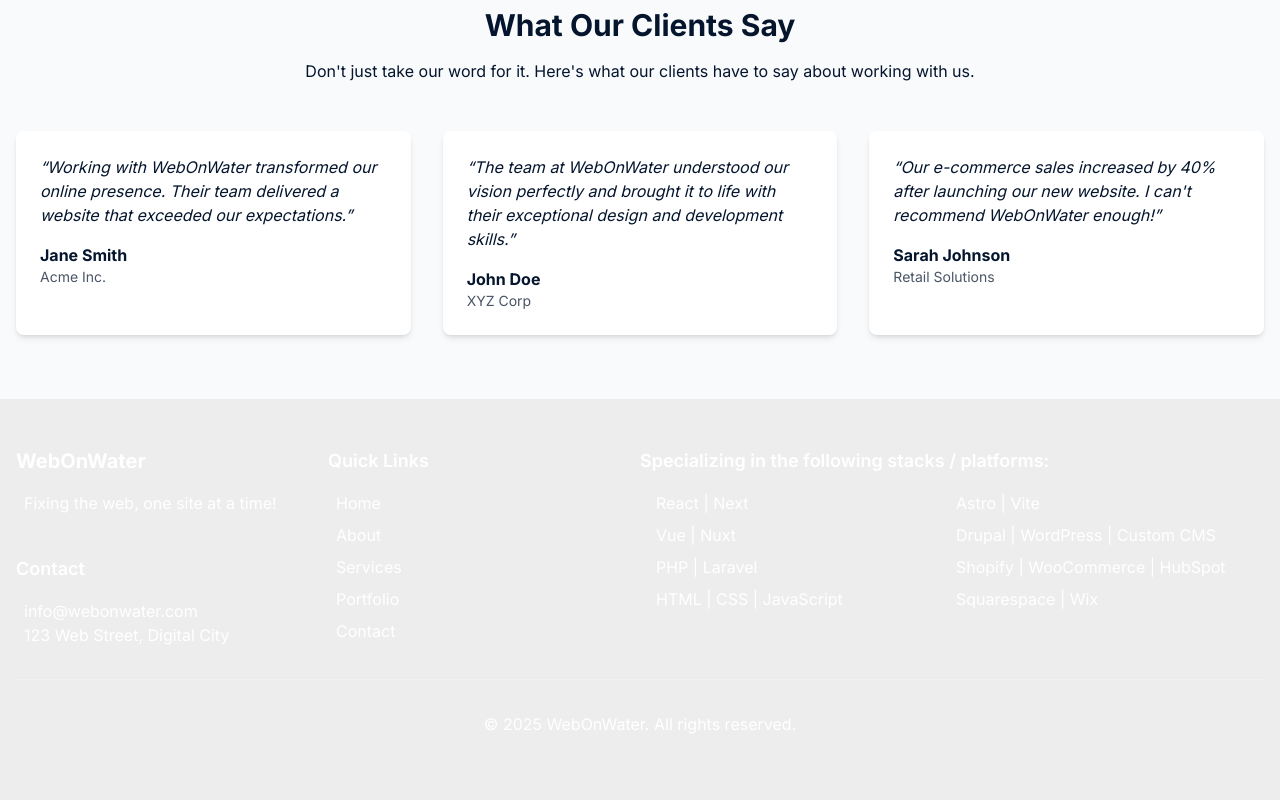
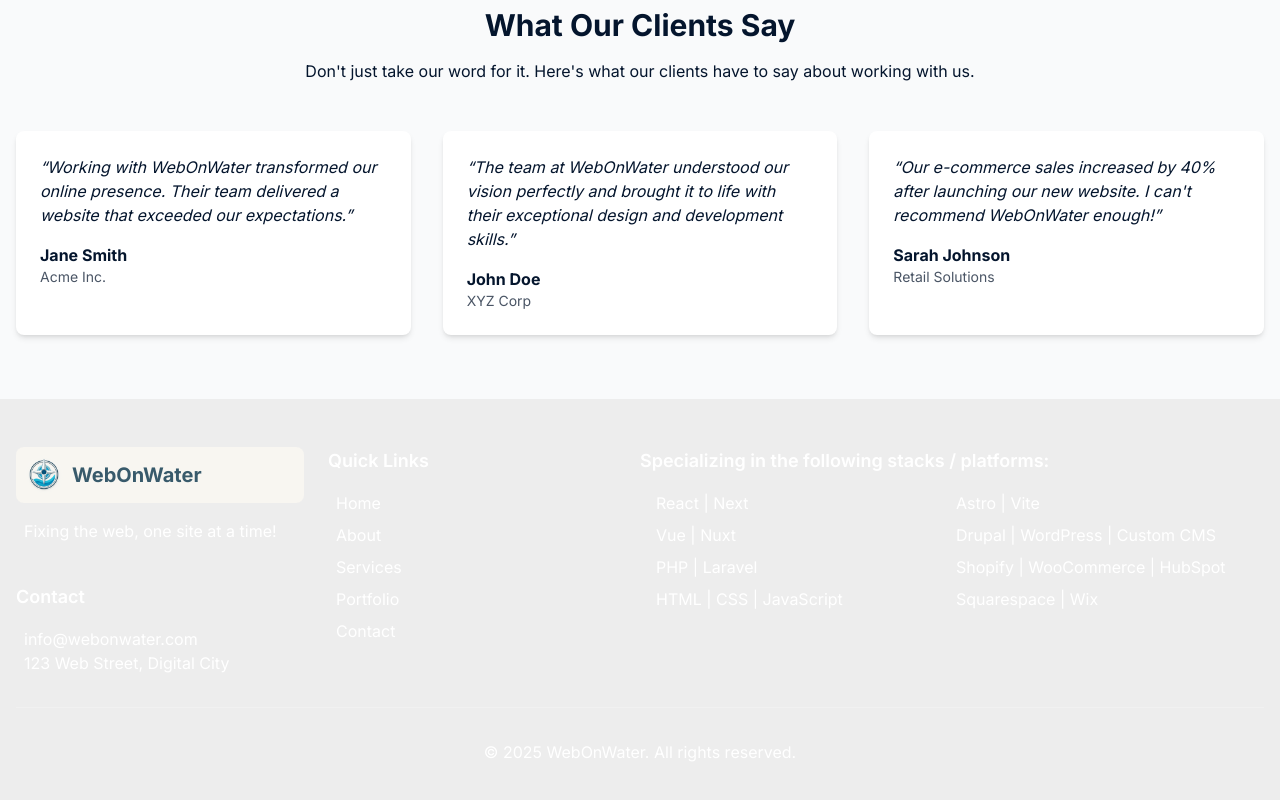
Before and after one commit to stevegmag/webonwater-webonwater, a Next.js app: page / in a window 1280 px wide. Shown: the part 1861-2661 px from the top of the page. Built offline with nearby package versions, Linux system fonts and the light colour scheme; a web font is replaced by a local one.

Commit message:
fixing new image/video path util calls v3; footer tweaks;

```diff
--- a/src/app/globals.css
+++ b/src/app/globals.css
@@ -100,6 +100,17 @@ section {
 .logo-name {
   font-size: 36px;
 }
+.logo-container {
+  display: flex;
+  flex-direction: row;
+  flex-wrap: nowrap;
+  align-items: center;
+  justify-content: flex-start;
+  background: var(--color-light-khaki);
+  padding: 8px;
+  border-radius: 8px;
+  color: var(--color-dark-flatblue);
+}
 
 /* We're replacing this with Next.js Image component
 span.logo {
--- a/src/components/common/Footer.tsx
+++ b/src/components/common/Footer.tsx
@@ -1,4 +1,6 @@
 import Link from 'next/link';
+import Image from 'next/image';
+import { getImagePath } from '@/utils/imageUtils';
 
 export default function Footer() {
   return (
@@ -7,7 +9,15 @@ export default function Footer() {
         <div className="flex flex-col md:flex-row flex-wrap">
           {/* Company info column - 25% width on desktop */}
           <div className="w-full md:w-1/4 mb-8 md:mb-0 md:pr-6">
-            <h3 className="text-xl font-bold mb-4">WebOnWater</h3>
+            <h3 className="text-xl font-bold mb-4 logo-container">
+              <Image
+                src={getImagePath('/web_on_water_logo.png')}
+                alt="Web on Water Logo"
+                width={40}
+                height={40}
+                className="mr-2 p-0 rounded-full"
+              />
+              WebOnWater</h3>
             <p className="px-2 mb-4">Fixing the web, one site at a time!</p>
             <br />
             <h4 className="text-lg font-semibold mb-4">Contact</h4>
--- a/src/pages/path-debug-simple.tsx
+++ b/src/pages/path-debug-simple.tsx
@@ -21,10 +21,10 @@ const SimplePathDebugPage: React.FC = () => {
   }, []);
 
   // Test paths
-  const imagePath1 = getImagePath('/images/example.jpg');
-  const imagePath2 = getImagePath('images/example.jpg');
-  const videoPath1 = getImagePath('/videos/example.mp4');
-  const videoPath2 = getImagePath('videos/example.mp4');
+  const imagePath1 = getImagePath('/web_on_water_logo.png');
+  const imagePath2 = getImagePath('web_on_water_logo.png');
+  const videoPath1 = getImagePath('/videos/hero-background.mp4');
+  const videoPath2 = getImagePath('videos/hero-background.mp4');
 
   return (
     <div style={{ padding: '20px', maxWidth: '800px', margin: '0 auto' }}>
@@ -96,10 +96,10 @@ const SimplePathDebugPage: React.FC = () => {
         <h2>Manual Tests</h2>
         <p>Try these direct paths in your browser:</p>
         <ul>
-          <li><a href="/webonwater-webonwater/images/example.jpg" target="_blank">/webonwater-webonwater/images/example.jpg</a></li>
-          <li><a href="/webonwater-webonwater/public/images/example.jpg" target="_blank">/webonwater-webonwater/public/images/example.jpg</a></li>
-          <li><a href="/webonwater-webonwater/videos/example.mp4" target="_blank">/webonwater-webonwater/videos/example.mp4</a></li>
-          <li><a href="/webonwater-webonwater/public/videos/example.mp4" target="_blank">/webonwater-webonwater/public/videos/example.mp4</a></li>
+          <li><a href="/webonwater-webonwater/images/web_on_water_logo.png" target="_blank">/webonwater-webonwater/images/example.jpg</a></li>
+          <li><a href="/webonwater-webonwater/public/images/web_on_water_logo.png" target="_blank">/webonwater-webonwater/public/images/example.jpg</a></li>
+          <li><a href="/webonwater-webonwater/videos/hero-background.mp4" target="_blank">/webonwater-webonwater/videos/example.mp4</a></li>
+          <li><a href="/webonwater-webonwater/public/videos/hero-background.mp4" target="_blank">/webonwater-webonwater/public/videos/example.mp4</a></li>
         </ul>
       </div>
     </div>
```
